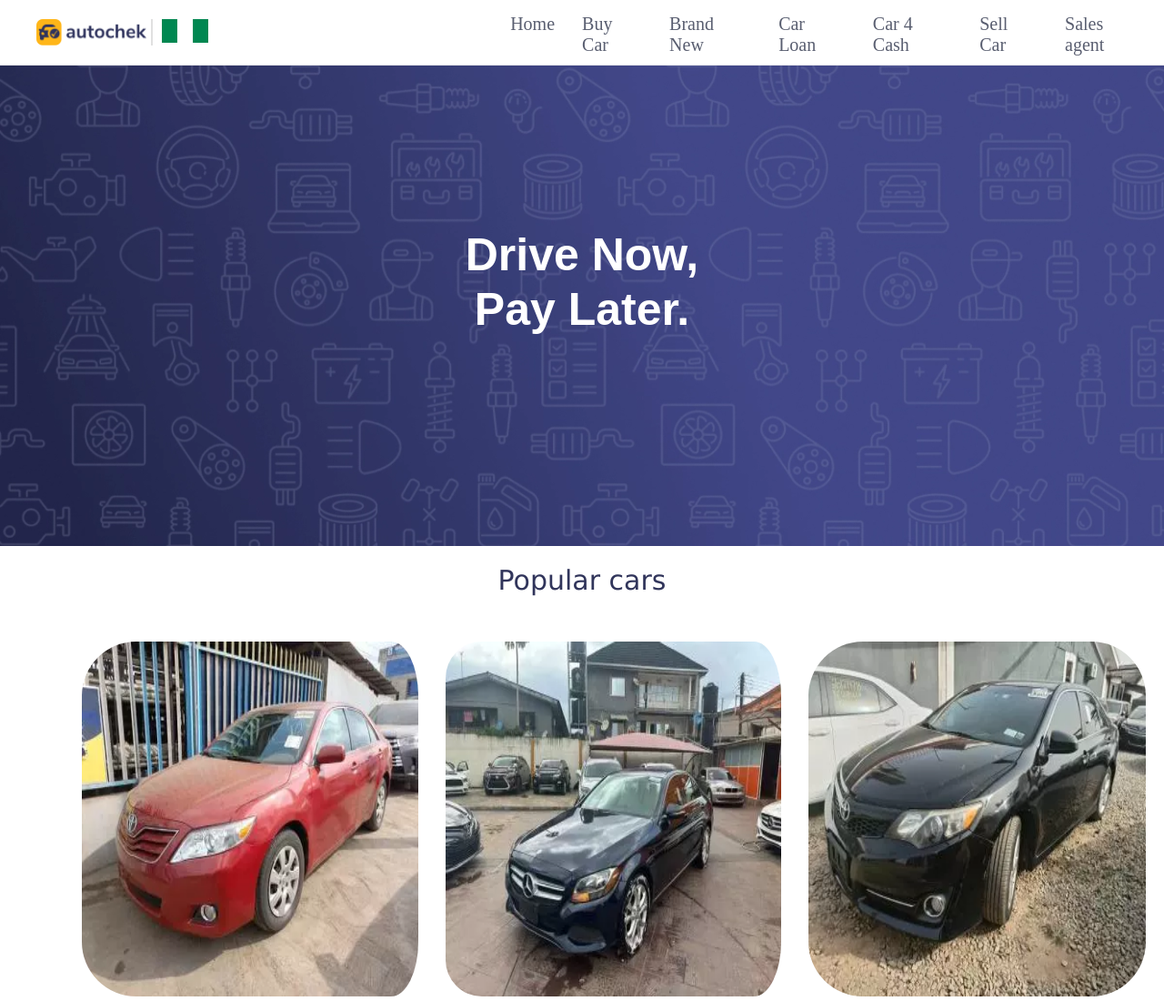
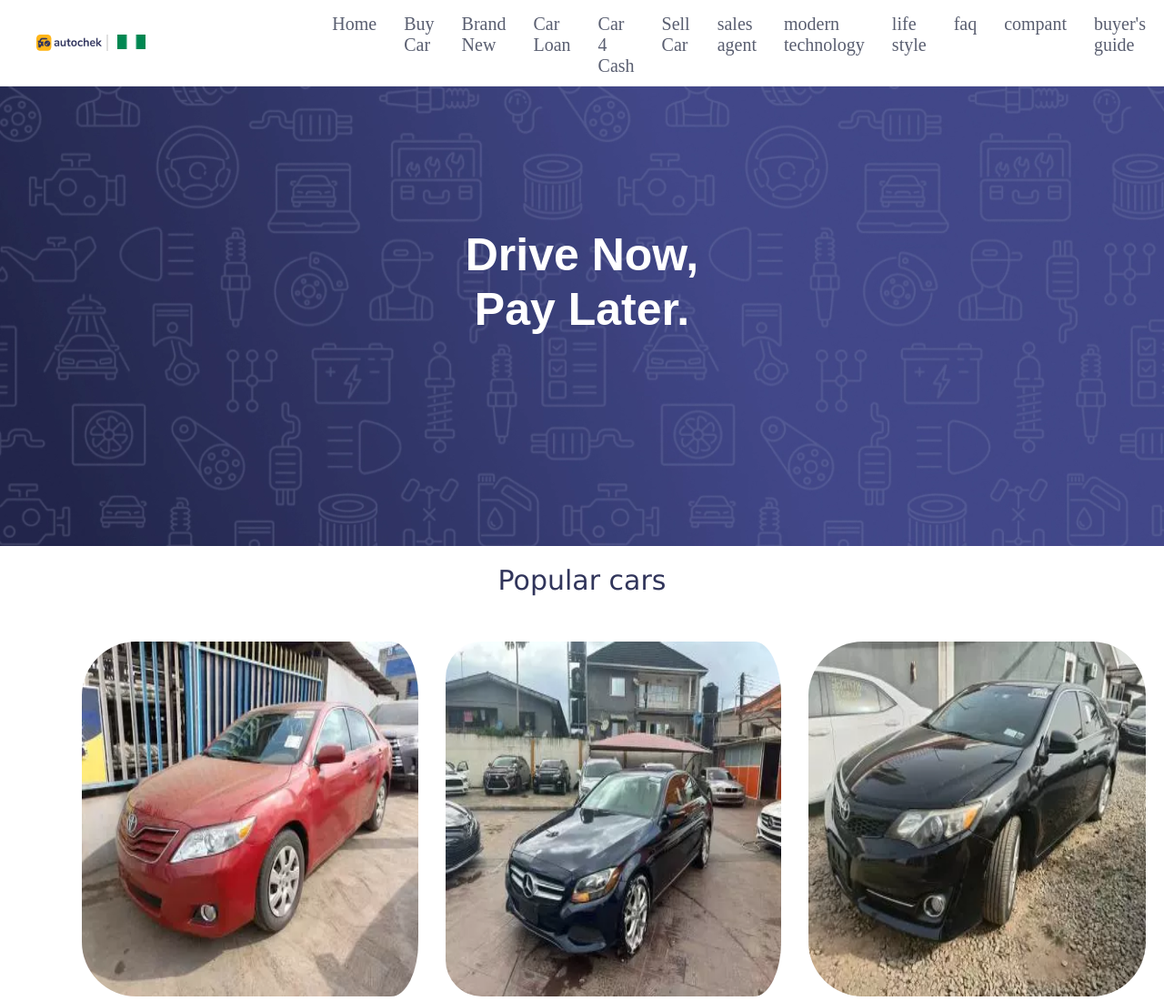
Before and after one commit to Cleture/Reworkgroupproject, a plain HTML site: page B-index1.html in a window 1280 px wide. Shown: the top 1100 px of the page at 91% size. Drawn offline with Linux system fonts and the light colour scheme.

Commit message:
changes made

```diff
--- a/B-index1.html
+++ b/B-index1.html
@@ -24,7 +24,14 @@
           <li><a href="./B-index4.html">Car Loan</a></li>
           <li><a href="./B-index5.html">Car 4 Cash</a></li>
           <li><a href="./B-index6.html">Sell Car</a></li>
-          <li><a href="">Sales agent</a></li>
+          <li><a href="Sales agent.html">sales agent</a></li>
+            <li><a href="modern technology.html">modern technology</a></li>
+            <li><a href="life style.html">life style</a></li>
+            <li><a href="faq.html">faq</a></li>
+            <li><a href="compant.html">compant</a></li>
+            <li><a href="buyer's guide.html">buyer's guide</a></li>
+
+
         </ul>
       </nav>
     </div>
```
Also changed, not shown: B-index2.html (+8 -1 lines), B-index3.html (+8 -1 lines), B-index4.html (+8 -1 lines), B-index5.html (+8 -1 lines), B-index6.html (+8 -1 lines).
